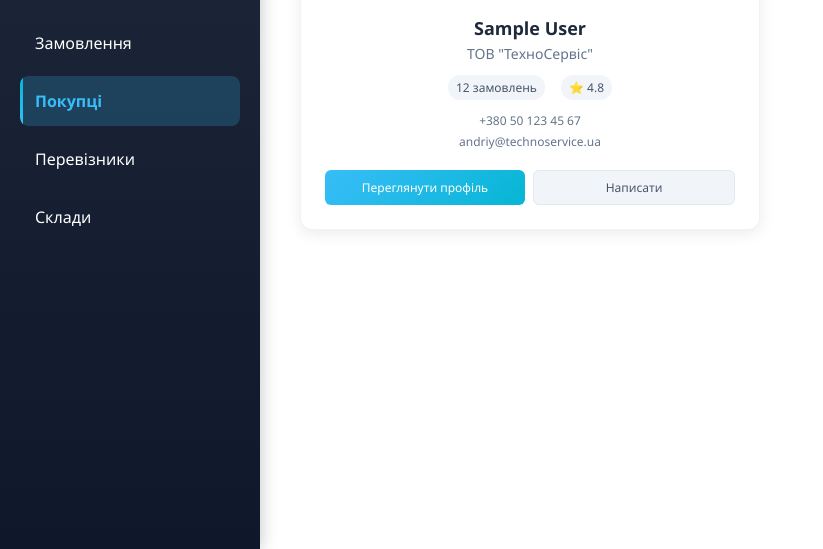
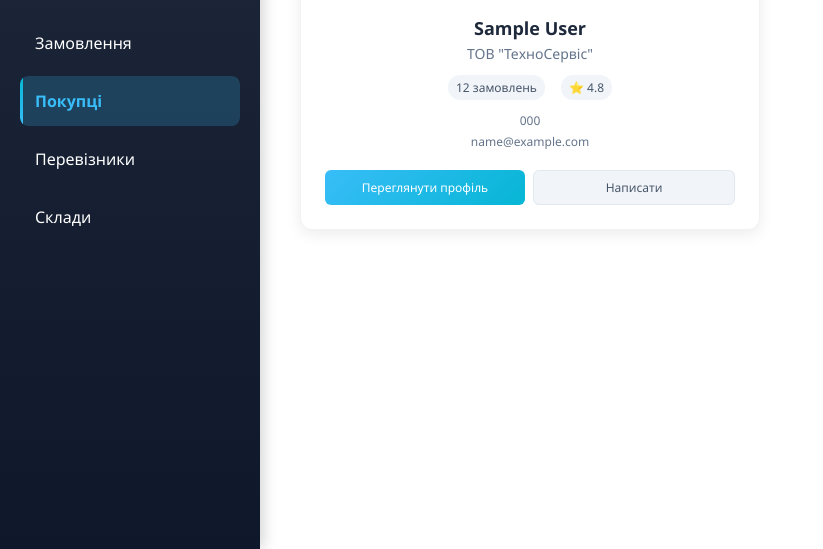
Before and after one commit to hrechkochristin/B2B, a Django app: page /sellers/seller_buyers/ in a window 1280 px wide. Shown: the part 251-800 px from the top of the page, without its empty margins (0-823 px from the left). Run offline with Django 5.2, Linux system fonts and the light colour scheme; tables that the repository leaves empty hold one stand-in row (values such as "Sample post"); some libraries are stand-ins or nearby versions.

Commit message:
kiril_1.06

```diff
--- a/b2b_dj/sellers/templates/sellers/seller_buyers.html
+++ b/b2b_dj/sellers/templates/sellers/seller_buyers.html
@@ -40,8 +40,8 @@
                             <span class="buyer-rating">⭐ 4.8</span>
                         </div>
                         <div class="buyer-contact">
-                            <span class="buyer-phone">+380 50 123 45 67</span>
-                            <span class="buyer-email">andriy@technoservice.ua</span>
+                            <span class="buyer-phone">{{buyer.phone}}</span>
+                            <span class="buyer-email">{{buyer.email}}</span>
                         </div>
                     </div>
                     <div class="buyer-actions">
```
